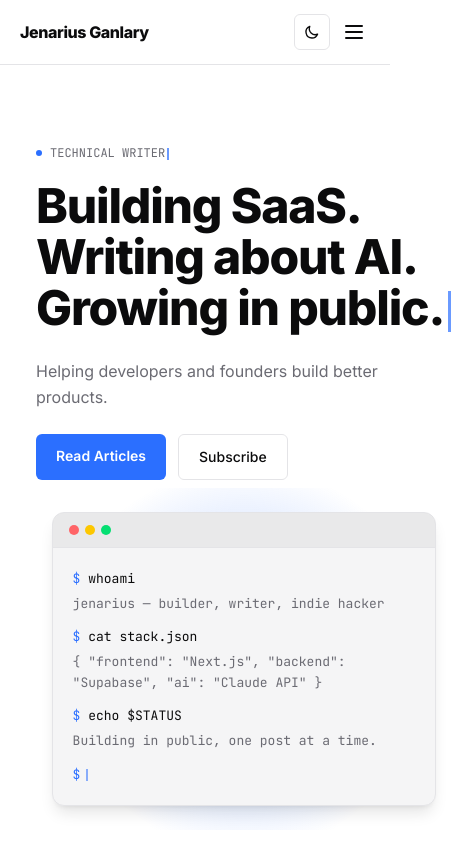
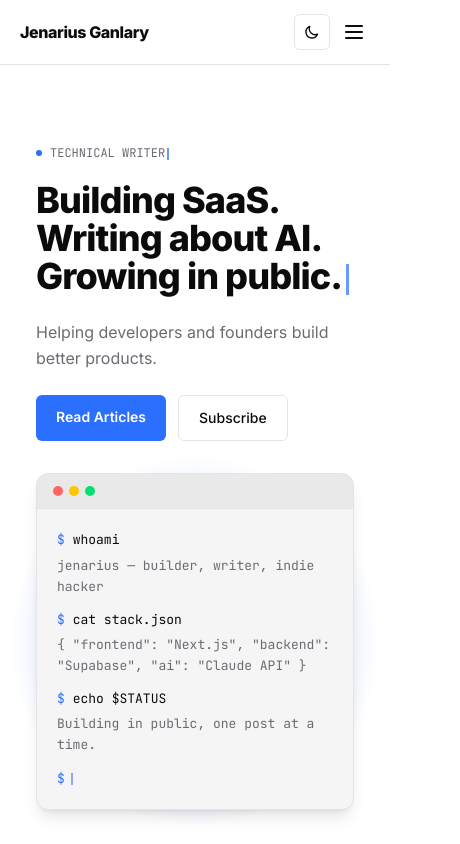
Before and after one commit to JenariusGanlary/jenariusganlary, a Next.js app: page / in a window 390 px wide. Shown: the top 844 px of the page, 460 px wide, since content can reach past the window. Built offline with nearby package versions, Linux system fonts and the light colour scheme.

Commit message:
optimized screen size

```diff
--- a/components/HeroHeadline.tsx
+++ b/components/HeroHeadline.tsx
@@ -24,7 +24,7 @@ export default function HeroHeadline() {
   }, []);
 
   return (
-    <h1 className="text-5xl md:text-6xl font-extrabold leading-[1.06] tracking-tight mb-6 text-foreground">
+    <h1 className="text-4xl sm:text-5xl md:text-6xl font-extrabold leading-[1.06] tracking-tight mb-6 text-foreground">
       <motion.span
         initial={{ opacity: 0, y: 24 }}
         animate={{ opacity: 1, y: 0 }}
@@ -41,9 +41,15 @@ export default function HeroHeadline() {
       >
         Writing about AI.
       </motion.span>
-      <span className="block whitespace-nowrap">
-        {typed}
-        <span className="inline-block w-[3px] h-[0.85em] bg-accent ml-1 align-middle animate-pulse" />
+
+      {/* Reserves the correct space (and wraps normally if needed) using invisible full text,
+          with the actual typed animation layered on top — this can never overflow the viewport. */}
+      <span className="relative block">
+        <span className="invisible" aria-hidden="true">{THIRD_LINE}</span>
+        <span className="absolute inset-0">
+          {typed}
+          <span className="inline-block w-[3px] h-[0.85em] bg-accent ml-1 align-middle animate-pulse" />
+        </span>
       </span>
     </h1>
   );
```
